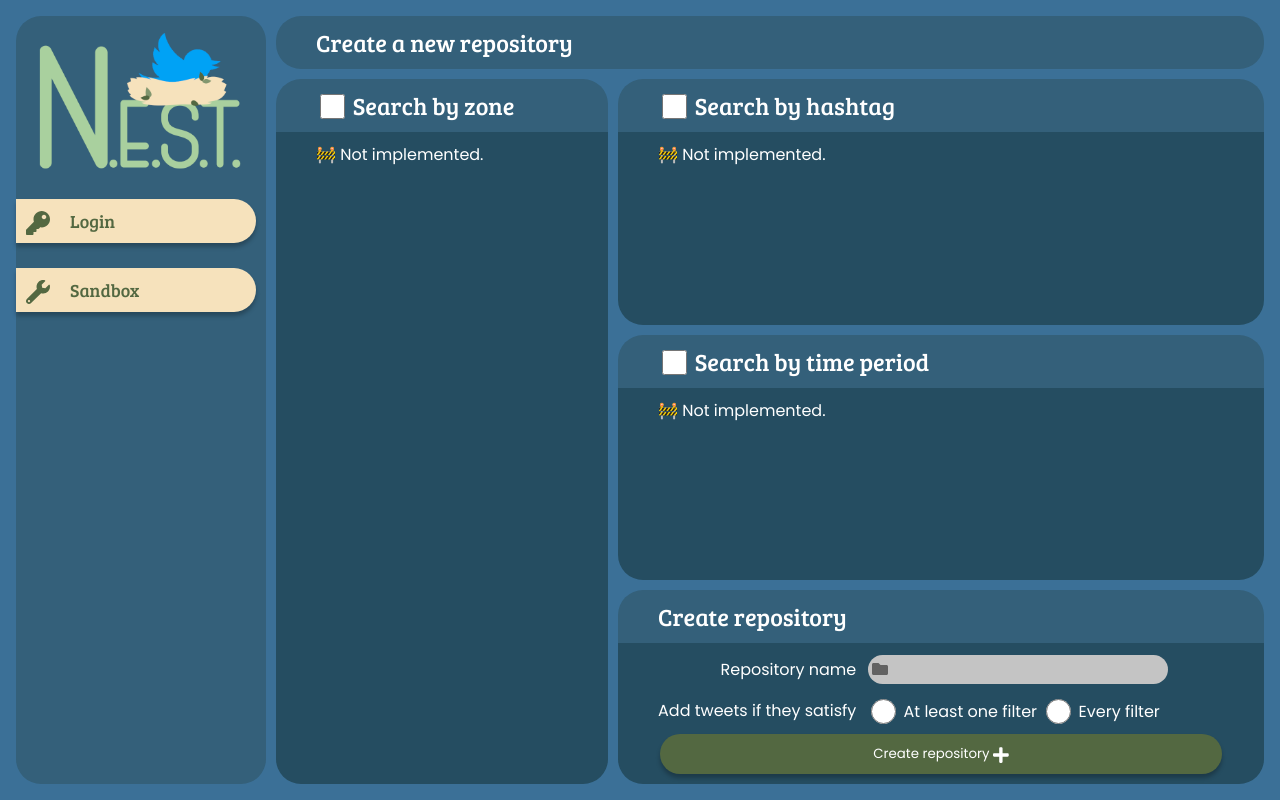
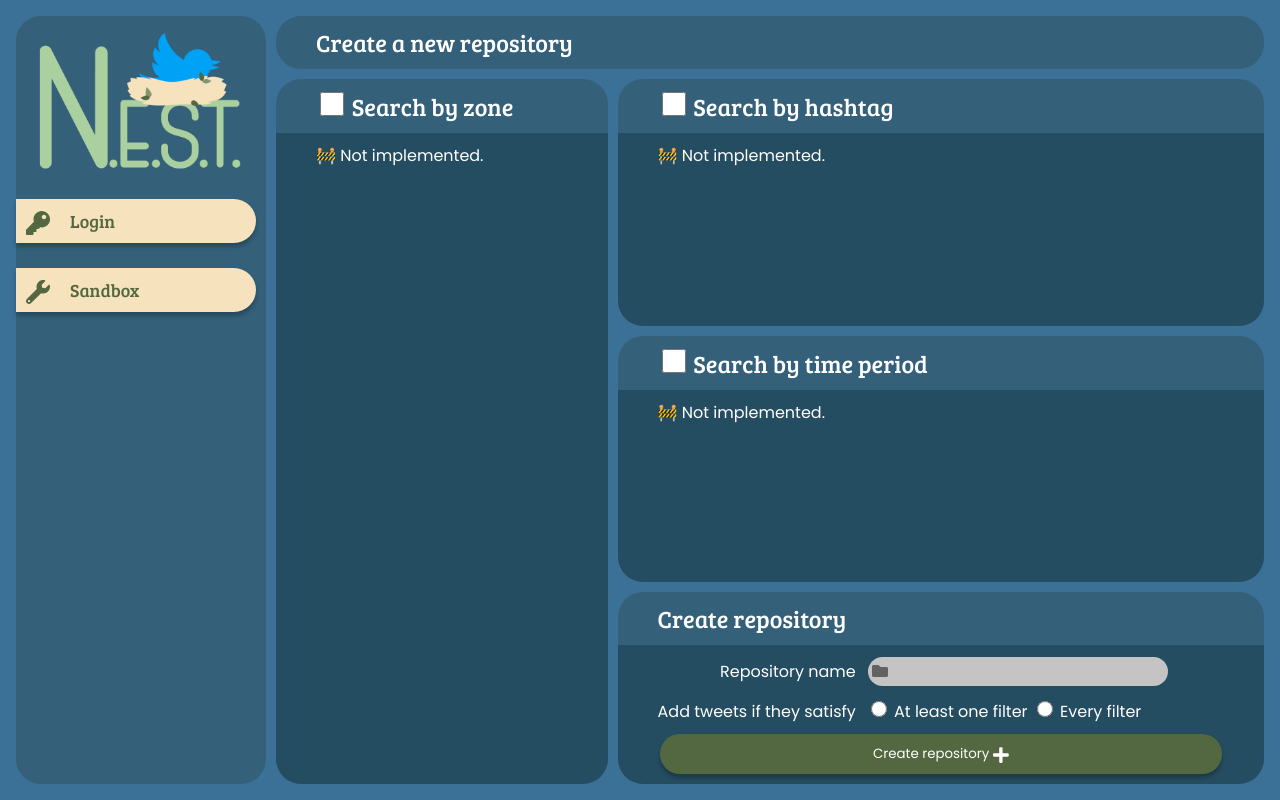
Before and after one commit to pds-nest/2021-g2-nest, a React (Create React App) app in the folder code/frontend/: page /dashboard in a window 1280 px wide. Built offline with nearby package versions, Linux system fonts and the light colour scheme.

Commit message:
🔧 Change checkbox and radio sizing

```diff
--- a/code/frontend/src/components/Checkbox.module.css
+++ b/code/frontend/src/components/Checkbox.module.css
@@ -1,5 +1,6 @@
 .Checkbox {
-    height: 25px;
-    width: 25px;
-    vertical-align: bottom;
+    font-size: inherit;
+    width: 1em;
+    height: 1em;
+    border-radius: 0.25em;
 }
--- a/code/frontend/src/components/Radio.module.css
+++ b/code/frontend/src/components/Radio.module.css
@@ -1,5 +1,6 @@
 .Radio {
-    height: 25px;
-    width: 25px;
-    vertical-align: bottom;
+    font-size: inherit;
+    width: 1em;
+    height: 1em;
+    border-radius: 0.25em;
 }
```
